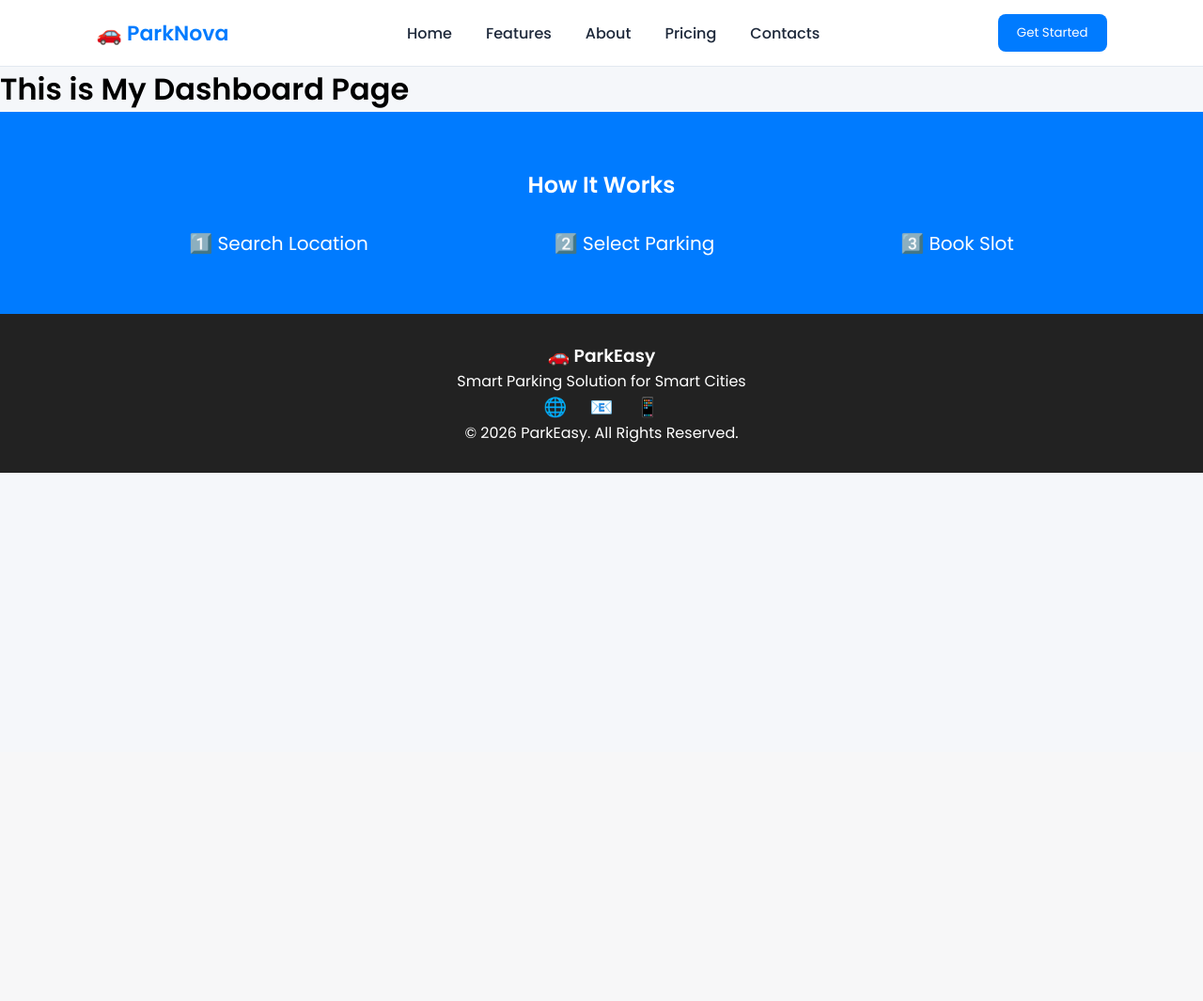
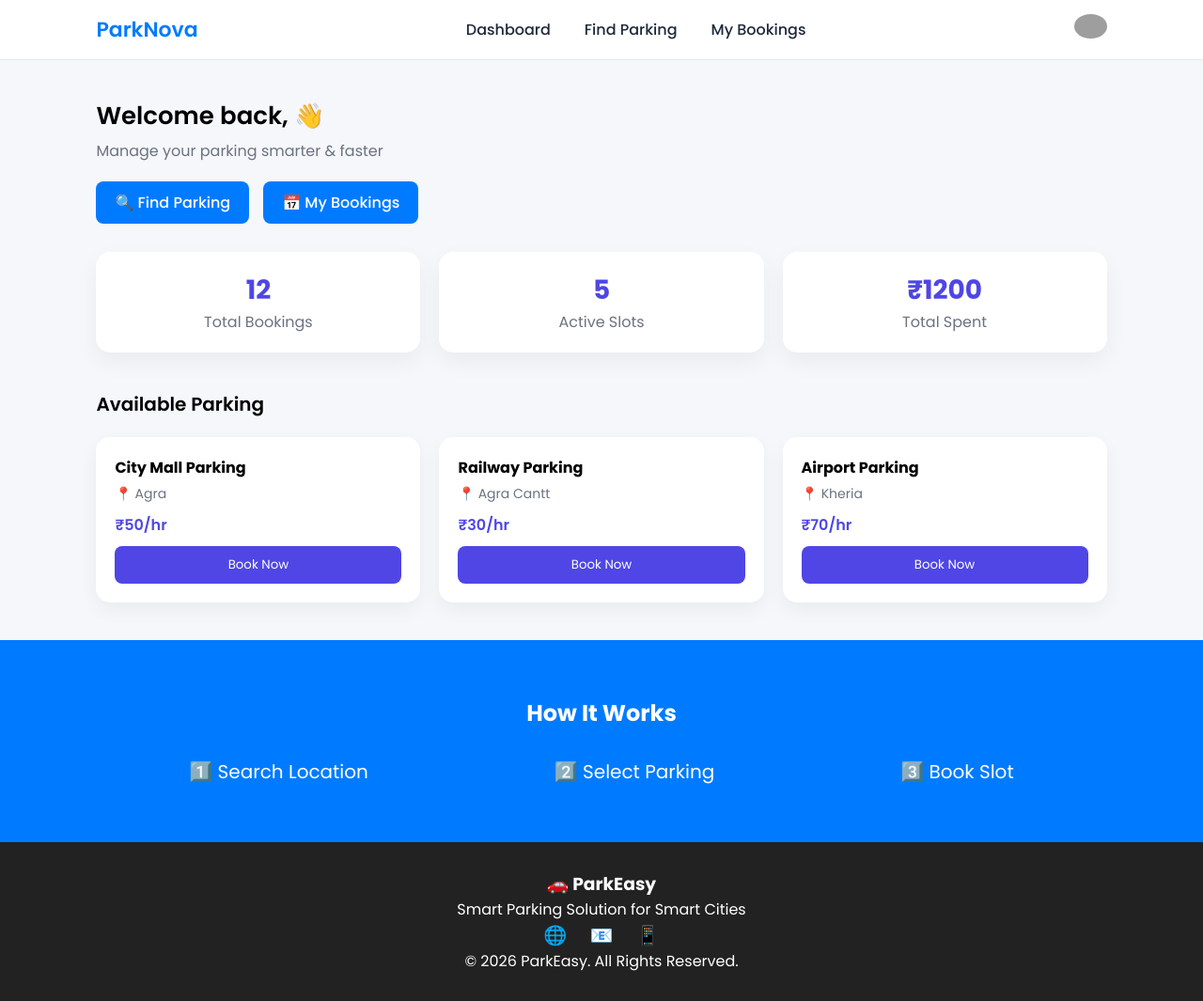
Before and after one commit to Ankit-8126/SMART_PARKING_FINDER_SYSTEM, a Django app: page /mydashboard/ in a window 1280 px wide. Shown: the whole page at 94% size. Before the commit the page ends 503 px from the top, so only its background shows below. Run offline with Django 5.2, Linux system fonts and the light colour scheme; a user stored in the database is signed in; grey boxes are pictures that could not be loaded.

Commit message:
working on dashboard

```diff
--- /dev/null
+++ b/myproject/myapp/static/css/mydashboard-style.css
@@ -0,0 +1,142 @@
+* {
+    margin: 0;
+    padding: 0;
+    box-sizing: border-box;
+}
+
+body {
+    font-family: 'Poppins', sans-serif;
+    background: linear-gradient(135deg, #eef2ff, #f8fafc);
+}
+
+/* Container */
+.dashboard {
+    padding: 40px 8%;
+}
+
+/* Welcome */
+.welcome h2 {
+    font-size: 26px;
+    font-weight: 600;
+}
+
+.welcome p {
+    color: #6b7280;
+    margin-top: 5px;
+}
+
+/* Actions */
+.actions {
+    margin-top: 20px;
+    display: flex;
+    gap: 15px;
+}
+
+.btn {
+    padding: 12px 20px;
+    border-radius: 10px;
+    text-decoration: none;
+    font-weight: 500;
+    transition: 0.3s;
+}
+
+.primary {
+    background: #4f46e5;
+    color: white;
+}
+
+.primary:hover {
+    background: #4338ca;
+}
+
+.secondary {
+    background: white;
+    color: #4f46e5;
+    border: 1px solid #4f46e5;
+}
+
+.secondary:hover {
+    background: #eef2ff;
+}
+
+/* Stats */
+.stats {
+    margin-top: 30px;
+    display: grid;
+    grid-template-columns: repeat(auto-fit, minmax(180px, 1fr));
+    gap: 20px;
+}
+
+.stat-card {
+    background: white;
+    padding: 20px;
+    border-radius: 15px;
+    text-align: center;
+    box-shadow: 0 10px 25px rgba(0,0,0,0.05);
+}
+
+.stat-card h3 {
+    font-size: 28px;
+    color: #4f46e5;
+}
+
+.stat-card p {
+    color: #6b7280;
+}
+
+/* Section Title */
+.section-title {
+    margin: 40px 0 20px;
+    font-size: 20px;
+    font-weight: 600;
+}
+
+/* Cards */
+.cards {
+    display: grid;
+    grid-template-columns: repeat(auto-fit, minmax(220px, 1fr));
+    gap: 20px;
+}
+
+.card {
+    background: white;
+    padding: 20px;
+    border-radius: 15px;
+    transition: 0.3s;
+    box-shadow: 0 8px 20px rgba(0,0,0,0.05);
+}
+
+.card:hover {
+    transform: translateY(-5px);
+}
+
+.card h4 {
+    margin-bottom: 5px;
+}
+
+.card p {
+    color: #6b7280;
+    font-size: 14px;
+}
+
+.card span {
+    display: block;
+    margin: 10px 0;
+    font-weight: 600;
+    color: #4f46e5;
+}
+
+.card button {
+    width: 100%;
+    padding: 10px;
+    border: none;
+    background: #4f46e5;
+    color: white;
+    border-radius: 8px;
+    cursor: pointer;
+    transition: 0.3s;
+}
+
+.card button:hover {
+    background: #4338ca;
+}
--- /dev/null
+++ b/myproject/myapp/static/css/nav2-style.css
@@ -0,0 +1,63 @@
+.navbar {
+    display: flex;
+    justify-content: space-between;
+    align-items: center;
+    padding: 15px 8%;
+    background: #0d1b2a;
+    color: white;
+}
+
+.logo {
+    font-size: 22px;
+    font-weight: bold;
+}
+
+.nav-links {
+    display: flex;
+    list-style: none;
+}
+
+.nav-links li {
+    margin: 0 15px;
+}
+
+.nav-links a {
+    color: white;
+    text-decoration: none;
+}
+
+.profile-menu {
+    position: relative;
+}
+
+.profile-icon {
+    width: 35px;
+    cursor: pointer;
+    border-radius: 50%;
+}
+
+.dropdown {
+    display: none;
+    position: absolute;
+    right: 0;
+    background: white;
+    color: black;
+    width: 150px;
+    border-radius: 8px;
+    overflow: hidden;
+}
+
+.dropdown a {
+    display: block;
+    padding: 10px;
+    text-decoration: none;
+    color: black;
+}
+
+.dropdown a:hover {
+    background: #f0f0f0;
+}
+
+.profile-menu:hover .dropdown {
+    display: block;
+}
--- a/myproject/myapp/templates/mydashboard.html
+++ b/myproject/myapp/templates/mydashboard.html
@@ -1,17 +1,75 @@
 {% load static %}
 <!DOCTYPE html>
-<html lang="en">
+<html>
 <head>
-    <meta charset="UTF-8">
-    <meta name="viewport" content="width=device-width, initial-scale=1.0">
-    <title>OTP Verification</title>
-    <link rel="stylesheet" href="{% static 'css/login-style.css' %}">
+    <title>Dashboard</title>
+
+    <link rel="stylesheet" href="{% static 'css/mydashboard-style.css' %}">
+    <link href="https://fonts.googleapis.com/css2?family=Poppins:wght@300;400;500;600;700&display=swap" rel="stylesheet">
 </head>
 <body>
 
-{% include 'navbar.html' %}
+{% include 'nav2.html' %}
 
-<h1>This is My Dashboard Page</h1>
+<div class="dashboard">
+
+    <!-- Welcome -->
+    <div class="welcome">
+        <h2>Welcome back, {{ request.user.first_name }} 👋</h2>
+        <p>Manage your parking smarter & faster</p>
+    </div>
+
+    <!-- Quick Actions -->
+    <div class="actions">
+        <a href="{% url 'find_parking' %}" class="btn primary">🔍 Find Parking</a>
+        <a href="{% url 'my_bookings' %}" class="btn secondary">📅 My Bookings</a>
+    </div>
+
+    <!-- Stats -->
+    <div class="stats">
+        <div class="stat-card">
+            <h3>12</h3>
+            <p>Total Bookings</p>
+        </div>
+
+        <div class="stat-card">
+            <h3>5</h3>
+            <p>Active Slots</p>
+        </div>
+
+        <div class="stat-card">
+            <h3>₹1200</h3>
+            <p>Total Spent</p>
+        </div>
+    </div>
+
+    <!-- Parking Cards -->
+    <h3 class="section-title">Available Parking</h3>
+
+    <div class="cards">
+        <div class="card">
+            <h4>City Mall Parking</h4>
+            <p>📍 Agra</p>
+            <span>₹50/hr</span>
+            <button>Book Now</button>
+        </div>
+
+        <div class="card">
+            <h4>Railway Parking</h4>
+            <p>📍 Agra Cantt</p>
+            <span>₹30/hr</span>
+            <button>Book Now</button>
+        </div>
+
+        <div class="card">
+            <h4>Airport Parking</h4>
+            <p>📍 Kheria</p>
+            <span>₹70/hr</span>
+            <button>Book Now</button>
+        </div>
+    </div>
+
+</div>
 
 {% include 'footer.html' %}
 
--- /dev/null
+++ b/myproject/myapp/templates/nav2.html
@@ -0,0 +1,43 @@
+{% load static %}
+<!DOCTYPE html>
+<html lang="en">
+
+<head>
+    <meta charset="UTF-8">
+    <meta name="viewport" content="width=device-width, initial-scale=1.0">
+    <title>ParkNova | Smart Parking Finder System</title>
+
+    <!-- External CSS -->
+    <link rel="stylesheet" href="{%static 'css/nav2-style.css' %}">
+
+    <!-- Google Font -->
+    <link href="https://fonts.googleapis.com/css2?family=Poppins:wght@300;400;500;600&display=swap" rel="stylesheet">
+</head>
+
+<body>
+
+    <!-- ================= NAVBAR ================= -->
+
+<nav class="navbar">
+    <div class="logo">ParkNova</div>
+
+    <ul class="nav-links">
+        <li><a href="{% url 'mydashboard' %}">Dashboard</a></li>
+        <li><a href="{% url 'find_parking' %}">Find Parking</a></li>
+        <li><a href="{% url 'my_bookings' %}">My Bookings</a></li>
+    </ul>
+
+    <div class="profile-menu">
+        <img src="https://cdn-icons-png.flaticon.com/512/3135/3135715.png" class="profile-icon">
+
+        <div class="dropdown">
+            <a href="#">My Profile</a>
+            <a href="#">Settings</a>
+            <a href="{% url 'logout' %}">Logout</a>
+        </div>
+    </div>
+</nav>
+
+</body>
+
+</html>
--- a/myproject/myapp/urls.py
+++ b/myproject/myapp/urls.py
@@ -16,7 +16,9 @@ urlpatterns = [
 
     path('forgot/', views.forgot, name='forgot'),
     path('reset/<uidb64>/<token>/', views.reset_password, name='reset_password'),
-
+    path('nav2/',views.nav2,name='nav2'),
+    path('find-parking/', views.find_parking, name='find_parking'),
+    path('my-bookings/', views.my_bookings, name='my_bookings'),
 
 
 ]
--- a/myproject/myapp/views.py
+++ b/myproject/myapp/views.py
@@ -210,3 +210,11 @@ def navbar(request):
 
 def footer(request):
     return render(request, "footer.html")
+def nav2(request):
+    return render(request, "nav2.html")
+
+def find_parking(request):
+    return render(request, "find_parking.html")
+
+def my_bookings(request):
+    return render(request, "my_bookings.html")
```
Also changed, not shown: myproject/myapp/templates/find_parking.html (added, +14 -0 lines), myproject/myapp/templates/my_bookings.html (added, +14 -0 lines), myproject/db.sqlite3.
